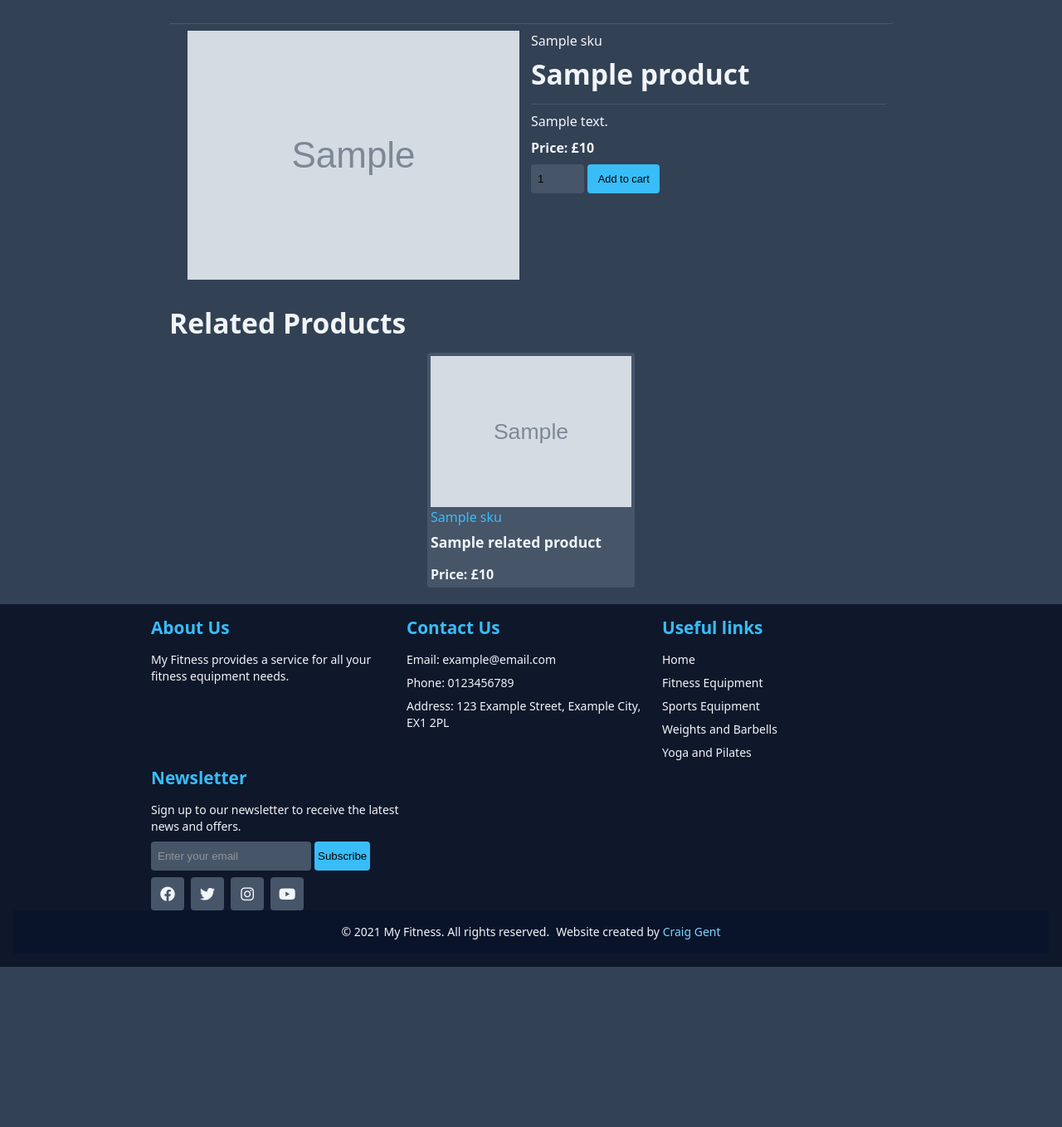
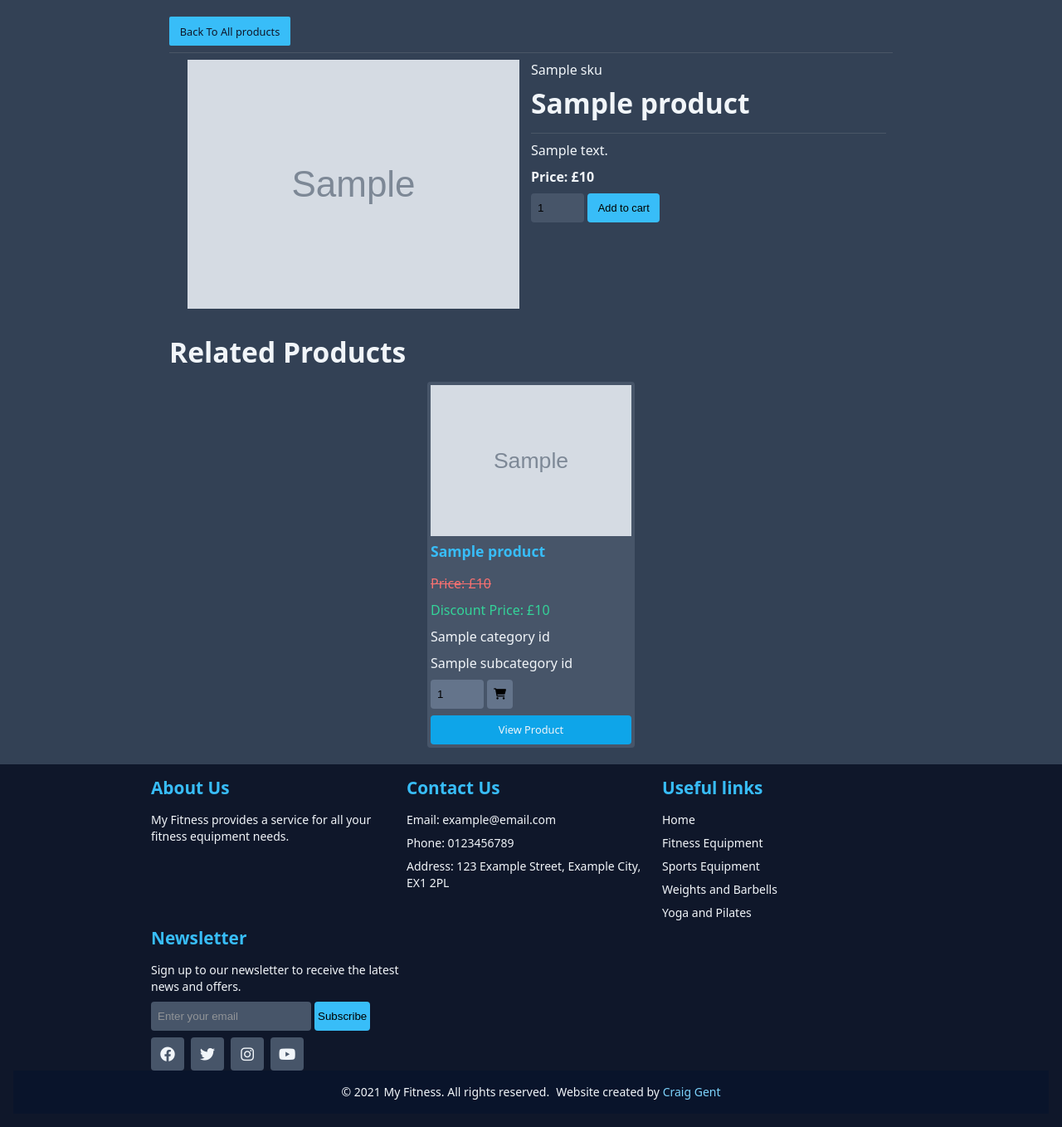
Before and after one commit to Genty83/My-Fitness, a Django app: template products/templates/products/product_detail.html in a window 1280 px wide. Shown: the part 84-1442 px from the top of the page at 83% size. Before the commit the page ends 1249 px from the top, so only its background shows below. Run offline with Django 3.2, Linux system fonts and the light colour scheme; the template is opened without the code that fills it: most values are stand-ins (such as "Sample title", 1, 10 or a date in 2020); grey boxes marked "Sample" are stand-in pictures; some libraries are stand-ins or nearby versions.

Commit message:
Added and updated templates

```diff
--- a/products/templates/products/add_product.html
+++ b/products/templates/products/add_product.html
@@ -26,6 +26,9 @@
         {% endif %}
       </div>
     {% endfor %}
+    <button class="btn btn-md bg-sky-400 ft-slate-900 bd-width-0 bd-radius-1" type="submit"></button>
+      Add
+    </button>
   </form>
 </div>
 {% endblock %}
--- a/products/templates/products/edit_product.html
+++ b/products/templates/products/edit_product.html
@@ -26,6 +26,9 @@
         {% endif %}
       </div>
     {% endfor %}
+    <button class="btn btn-md bg-sky-400 ft-slate-900 bd-width-0 bd-radius-1" type="submit">
+      Update
+    </button>
   </form>
 </div>
 {% endblock %}
--- a/products/templates/products/product_detail.html
+++ b/products/templates/products/product_detail.html
@@ -8,11 +8,11 @@
 {% block content %}
 <div class="container width-70 breakpoint-lg margin-auto pad-3">
   <div class="flex-row align-center justify-between margin-block-2">
-    {% url 'all_products' as url %}
-    {% include 'components/a_btn.html' with url=url name="Back to products" variant="bg-sky-400" %}
+    <a href="{% url 'all_products' %}" class="btn btn-md bg-sky-400 bd-radius-1 ft-slate-900">
+      Back To All products
+    </a>
   </div>
   <hr>
-
   <div class="row pad-2">
     <div class="col-span-6 breakpoint-lg">
       <div class="img-container width-100 height-100 flex-row justify-center">
@@ -47,24 +47,9 @@
 <div class="container width-70 breakpoint-lg margin-auto pad-3">
   <h2>Related Products</h2>
   <div class="grid tracks-fixed tracks-2 track-size-250 gap-3 pad-2 justify-center">
-    {% for related_product in related_products %}
-      <div class="bg-slate-600 pad-1 bd-radius-2 height-100">
-        <div class="img-container flex-row justify-center">
-          {% if related_product.image == "" %}
-          <img src="{{ related_product.image_url }}" class="img-md" alt="{{ related_product.name }}">
-          {% else %}
-          <img src="{{ related_product.image }}" class="img-md" alt="{{ related_product.name }}">
-          {% endif %}
-        </div>
-        <div class="flex-col justify-between gap-2">
-          <p class="ft-sky-400">{{ related_product.sku }}</p>
-          <h6>{{ related_product.name }}</h6>
-          <p class="ft-weight-700">Price: £{{ related_product.price }}</p>
-          {% url 'product_detail' related_product.id as url %}
-          {% include 'components/a_btn.html' with url=url name="View Product" variant="bg-sky-400" wd="width-100" %}
-        </div>
-      </div>
-      {% endfor %}
+    {% for product in related_products %}
+      {% include 'includes/product_card.html' %}
+    {% endfor %}
   </div>
 </div>
 {% endblock %}
--- a/templates/includes/product_card.html
+++ b/templates/includes/product_card.html
@@ -1,10 +1,12 @@
-<div class="card bg-slate-600 bd-radius-2 pad-1">
+<div class="card bg-slate-600 bd-radius-2 pad-1 flex-col gap-2 justify-between">
   <img src="{{ product.image_url }}" alt="{{ product.name }}" class="card-img">
   <div class="card-body flex-col gap-2 justify-between">
     <h6 class="ft-sky-400">{{ product.name }}</h6>
-    <p>Price: £{{ product.price }}</p>
     {% if product.discount_price %}
-      <p>Discount Price: £{{ product.discount_price }}</p>
+      <p class="ft-red-400 text-strike">Price: £{{ product.price }}</p>
+      <p class="ft-emerald-400">Discount Price: £{{ product.discount_price }}</p>
+    {% else %}
+      <p>Price: £{{ product.price }}</p>
     {% endif %}
     <p>{{ product.category_id.friendly_name }}</p>
     <p>{{ product.subcategory_id.friendly_name }}</p>
@@ -32,9 +34,9 @@
         <input type="hidden" name="redirect_url" value="{{ request.path }}">
       </form>
     </div>
-    <!-- Link to product detail page -->
-    <a href="{% url 'product_detail' product.id %}" class="btn btn-md bg-sky-500 bd-radius-2 width-100">
-      View Product
-    </a>
   </div>
+  <!-- Link to product detail page -->
+  <a href="{% url 'product_detail' product.id %}" class="btn btn-md bg-sky-500 bd-radius-2 width-100">
+    View Product
+  </a>
 </div>
```
Also changed, not shown: products/templates/products/delete_product.html (+5 -4 lines).
